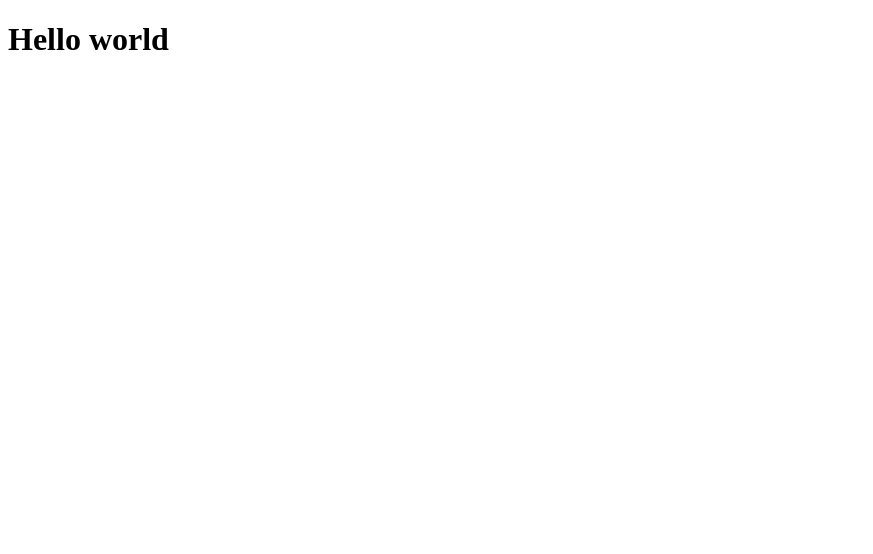
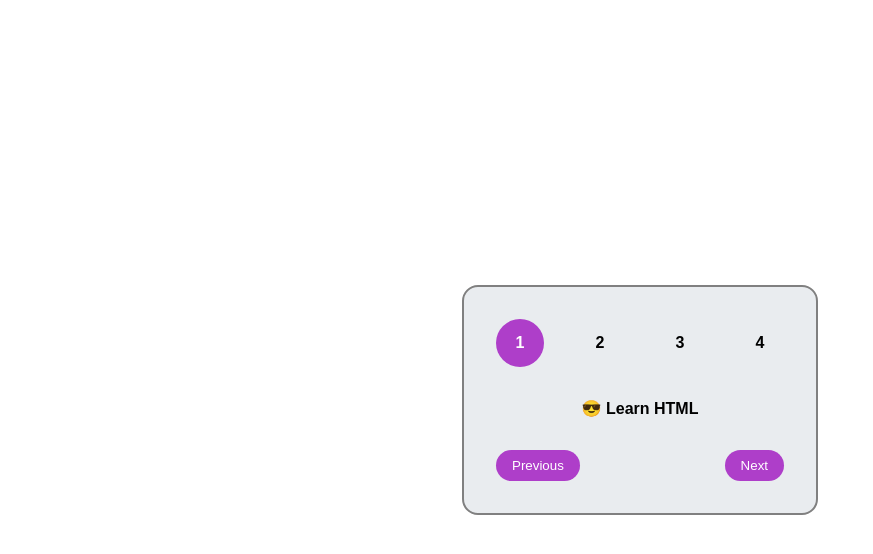
Before and after one commit to MansiCharmkar/mini-react-project, a React (Vite) app: page / in a window 1280 px wide. Shown: the top 554 px of the page, without its empty margins (0-873 px from the left). Built offline with nearby package versions, Linux system fonts and the light colour scheme.

Commit message:
Project Initiated

```diff
--- a/src/App.jsx
+++ b/src/App.jsx
@@ -1,5 +1,20 @@
+import Card from "./components/card";
+import "./components/index.css";
+
+const appStyle = {
+    display: "flex",
+    alignItems: "center",
+    justifyContent: "center",
+    // marginTop: "10rem",
+    height: "100vh",
+};
+
 function App() {
-  return <h1>Hello world</h1>;
+    return (
+        <div style={appStyle}>
+            <Card />
+        </div>
+    );
 }
 
 export default App;
--- /dev/null
+++ b/src/components/Card.jsx
@@ -0,0 +1,119 @@
+import { useState } from "react";
+
+// parent --> [state] --> child
+const cardStyle = {
+    backgroundColor: "#e9ecef",
+    height: "fit-content",
+    padding: "2rem",
+    borderRadius: "1rem",
+    border: "2px solid gray",
+};
+
+const numStyle = {
+    height: "3rem",
+    width: "3rem",
+    borderRadius: "100%",
+    display: "flex",
+    alignItems: "center",
+    justifyContent: "center",
+    fontWeight: "bold",
+};
+
+const activeBtn = {
+    backgroundColor: "#ae3ec9",
+    color: "white",
+};
+
+const numsContents = {
+    display: "flex",
+    // alignItems: "center",
+    // width: "100%",
+    justifyContent: "space-between",
+    gap: "2rem",
+    marginBottom: "2rem",
+};
+const messageStyle = {
+    fontWeight: "bold",
+    textAlign: "center",
+    marginBottom: "2rem",
+};
+
+const btnContainer = {
+    display: "flex",
+    justifyContent: "space-between",
+};
+const btnStyle = {
+    padding: "0.5rem 1rem",
+    border: "none",
+    backgroundColor: "#ae3ec9",
+    borderRadius: "1rem",
+    color: "white",
+    cursor: "pointer",
+};
+
+const messages = [
+    "😎 Learn HTML",
+    "🐳 Learn CSS",
+    "💪 JavaScript",
+    "🤑 Learn React",
+];
+
+function Card() {
+    const [steps, setSteps] = useState(1);
+
+    function minusSteps() {
+        if (steps === 1) return;
+        setSteps(steps - 1);
+        // console.log(steps);
+    }
+    function plusSteps() {
+        if (steps === 4) return;
+        setSteps(steps + 1);
+        // console.log(steps);
+    }
+
+    return (
+        <div style={cardStyle}>
+            <ul style={numsContents}>
+                <div
+                    style={
+                        steps >= 1 ? { ...numStyle, ...activeBtn } : numStyle
+                    }
+                >
+                    <span>1</span>
+                </div>
+                <div
+                    style={
+                        steps >= 2 ? { ...numStyle, ...activeBtn } : numStyle
+                    }
+                >
+                    <span>2</span>
+                </div>
+                <div
+                    style={
+                        steps >= 3 ? { ...numStyle, ...activeBtn } : numStyle
+                    }
+                >
+                    <span>3</span>
+                </div>
+                <div
+                    style={
+                        steps >= 4 ? { ...numStyle, ...activeBtn } : numStyle
+                    }
+                >
+                    <span>4</span>
+                </div>
+            </ul>
+            <p style={messageStyle}>{messages[steps - 1]}</p>
+            <div style={btnContainer}>
+                <button style={btnStyle} onClick={minusSteps}>
+                    Previous
+                </button>
+                <button style={btnStyle} onClick={plusSteps}>
+                    Next
+                </button>
+            </div>
+        </div>
+    );
+}
+export default Card;
--- /dev/null
+++ b/src/components/index.css
@@ -0,0 +1,6 @@
+* {
+  margin: 0;
+  padding: 0;
+  box-sizing: border-box;
+  font-family: Arial, Helvetica, sans-serif;
+}
```
Also changed, not shown: eslint.config.js (+22 -20 lines), src/components/Button.jsx (added), 1 other file (tests, documents, lock files or other folders).
